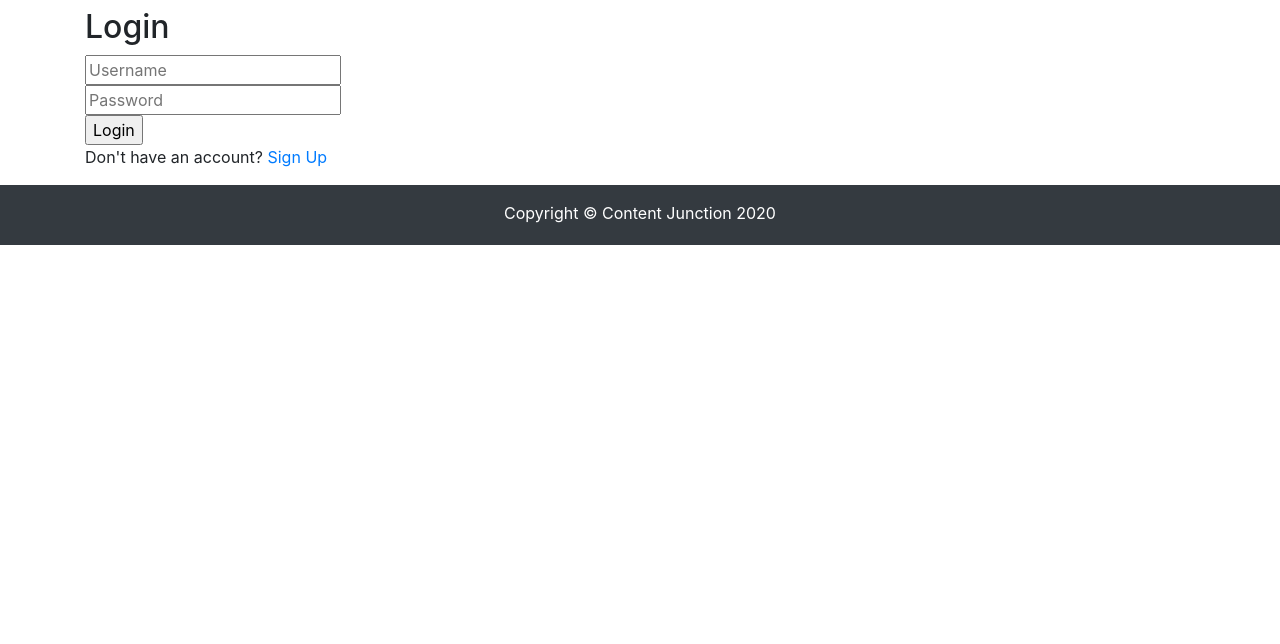
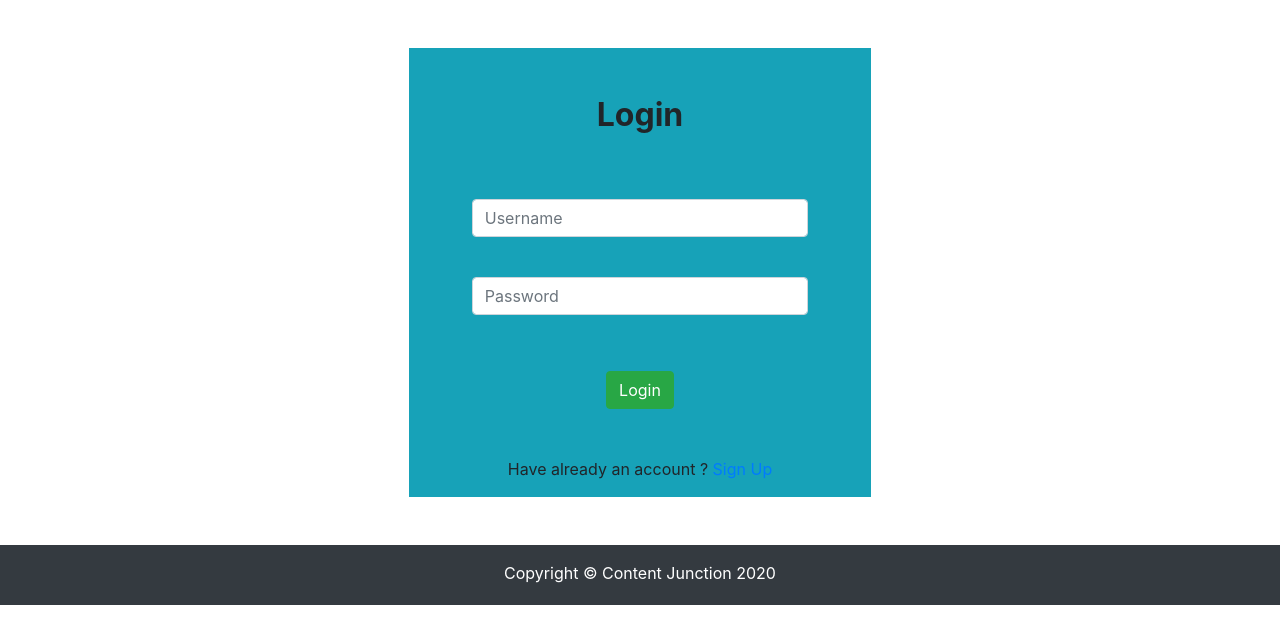
Before and after one commit to Aashish97/content_aggregator, a Django app: page /login/ in a window 1280 px wide. Shown: the part 67-711 px from the top of the page. Run offline with Django 3.2, Linux system fonts and the light colour scheme; some libraries are stand-ins or nearby versions.

Commit message:
Bootstrap added

```diff
--- a/contenthub/templates/login.html
+++ b/contenthub/templates/login.html
@@ -1,30 +1,30 @@
 {% extends 'base.html' %}
 {% block content %}
+
 <div class="container">
-  <div class="signup-content">
-    <form method="POST">
+  <div class="col-md-5 mx-auto bg-info mb-5">
+
+    <form method="POST" id="login-form" class="login-form">
       {% csrf_token %}
-      <h2>Login</h2>
-      <div>
-        <input type="text" name="username" placeholder="Username" />
+      <h2 class="text-center m-5 pt-5 pb-3"><strong>Login</strong></h2>
+      <div class="form-group mx-5 pb-4">
+        <input class="form-control" type="text" name="username" placeholder="Username" />
       </div>
-      <div>
-        <input type="password" name="password" placeholder="Password" />
+      <div class="form-group mx-5 pb-4">
+        <input class="form-control" type="password" name="password" placeholder="Password" />
       </div>
-
-      <div>
-        <input type="submit" name="submit" value="Login" />
+      <div class="d-flex justify-content-center p-2 my-4">
+        <button type="submit" class="btn btn-success" id="button">Login</button>
       </div>
     </form>
 
-    {% for message in messages %}
-    <p id="messages">{{message}}</p>
-    {% endfor %}
+    {{form.errors}}
 
-    <p class="loginhere">
-      Don't have an account?
+    <p class="text-center p-3">
+      Have already an account ?
       <a href="{% url 'register' %}" class="loginhere-link">Sign Up</a>
     </p>
+
   </div>
 </div>
 {% endblock %}
```
